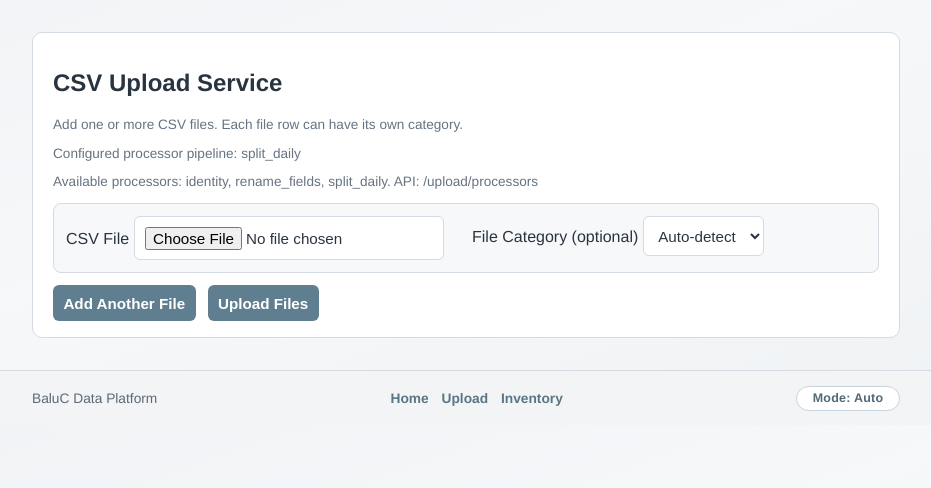
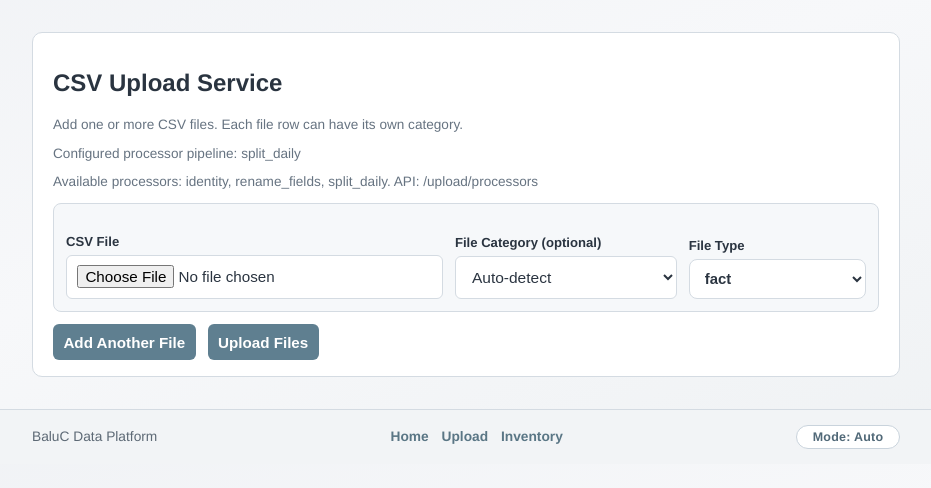
Before and after one commit to sarbadal/baluc-report-data-inventory, a Flask app: page /upload in a window 1280 px wide. Shown: the part 63-551 px from the top of the page, without its empty margins (174-1105 px from the left). Run offline with Flask 3, Linux system fonts and the light colour scheme.

Commit message:
add file type

```diff
--- a/app/routes/upload.py
+++ b/app/routes/upload.py
@@ -12,13 +12,16 @@ upload_bp = Blueprint("upload", __name__, url_prefix="/upload")
 @upload_bp.route("", methods=["GET", "POST"])
 def upload_csv():
     upload_service: UploadService = current_app.extensions["upload_service"]
-    categories = list(current_app.extensions["naming_service"].categories())
+    naming_service = current_app.extensions["naming_service"]
+    categories = list(naming_service.categories())
+    category_default_file_types = naming_service.category_default_file_types()
     configured_processors = current_app.config.get("UPLOAD_PROCESSOR_CLASSES", ["split_daily"])
     processor_options = list_upload_processors()
 
     if request.method == "POST":
         files = [file for file in request.files.getlist("csv_files") if (file.filename or "").strip()]
         selected_categories = request.form.getlist("categories")
+        selected_file_types = request.form.getlist("file_types")
 
         if not files:
             flash("Please select at least one CSV file.", "error")
@@ -28,11 +31,17 @@ def upload_csv():
                 upload_results=[],
                 row_count=max(1, len(selected_categories)),
                 selected_categories=selected_categories,
+                selected_file_types=selected_file_types,
+                category_default_file_types=category_default_file_types,
                 configured_processors=configured_processors,
                 processor_options=processor_options,
             )
 
-        results = upload_service.handle_bulk_upload(files=files, chosen_categories=selected_categories)
+        results = upload_service.handle_bulk_upload(
+            files=files,
+            chosen_categories=selected_categories,
+            file_types=selected_file_types,
+        )
         success_count = sum(1 for result in results if result.success)
         failure_count = len(results) - success_count
 
@@ -51,6 +60,8 @@ def upload_csv():
             upload_results=results,
             row_count=max(1, len(files)),
             selected_categories=selected_categories,
+            selected_file_types=selected_file_types,
+            category_default_file_types=category_default_file_types,
             configured_processors=configured_processors,
             processor_options=processor_options,
         )
@@ -61,6 +72,8 @@ def upload_csv():
         upload_results=[],
         row_count=1,
         selected_categories=[""],
+        selected_file_types=["fact"],
+        category_default_file_types=category_default_file_types,
         configured_processors=configured_processors,
         processor_options=processor_options,
     )
@@ -73,12 +86,14 @@ def start_upload_job():
 
     files = [file for file in request.files.getlist("csv_files") if (file.filename or "").strip()]
     selected_categories = request.form.getlist("categories")
+    selected_file_types = request.form.getlist("file_types")
     if not files:
         return jsonify({"error": "Please select at least one CSV file."}), 400
 
     job_id = upload_job_manager.start_job(
         files=files,
         categories=selected_categories,
+        file_types=selected_file_types,
         upload_service=upload_service,
     )
     return jsonify({"job_id": job_id}), 202
--- a/app/services/upload_jobs.py
+++ b/app/services/upload_jobs.py
@@ -29,6 +29,7 @@ class UploadJobManager:
         self,
         files: list[FileStorage],
         categories: list[str],
+        file_types: list[str],
         upload_service: UploadService,
     ) -> str:
         job_id = datetime.now().strftime("%Y%m%d%H%M%S%f")
@@ -51,7 +52,7 @@ class UploadJobManager:
 
         worker = threading.Thread(
             target=self._run_job,
-            args=(job_id, prepared_files, categories, upload_service),
+            args=(job_id, prepared_files, categories, file_types, upload_service),
             daemon=True,
         )
         worker.start()
@@ -114,6 +115,7 @@ class UploadJobManager:
         job_id: str,
         prepared_files: list[dict[str, str]],
         categories: list[str],
+        file_types: list[str],
         upload_service: UploadService,
     ) -> None:
         self._set_job_state(job_id, status="running", current_step="Processing files")
@@ -123,6 +125,7 @@ class UploadJobManager:
                 self._raise_if_cancel_requested(job_id)
                 chosen_category = categories[idx] if idx < len(categories) else ""
                 normalized_category = chosen_category.strip() or None
+                chosen_file_type = file_types[idx] if idx < len(file_types) else "fact"
                 self._set_job_state(
                     job_id,
                     current_file=item["filename"],
@@ -139,6 +142,7 @@ class UploadJobManager:
                         UploadRequest(
                             file=file,
                             chosen_category=normalized_category,
+                            file_type=chosen_file_type,
                             progress_callback=lambda event: self._on_progress(job_id, event),
                         )
                     )
--- a/app/static/css/style.css
+++ b/app/static/css/style.css
@@ -365,12 +365,56 @@ nav {
 
 .upload-row {
     display: grid;
-    grid-template-columns: 1fr 1fr;
+    grid-template-columns: minmax(240px, 1.7fr) minmax(180px, 1fr) minmax(130px, 0.8fr);
     gap: 0.75rem;
     padding: 0.75rem;
     border: 1px solid var(--border);
     border-radius: 8px;
     background: var(--upload-row-bg);
+    align-items: end;
+}
+
+.upload-row > div {
+    display: grid;
+    grid-template-rows: 2.1rem auto;
+    gap: 0.32rem;
+    align-content: start;
+    min-width: 0;
+}
+
+.upload-row label {
+    display: flex;
+    align-items: flex-end;
+    margin: 0;
+    font-size: 0.82rem;
+    font-weight: 600;
+    line-height: 1.2;
+}
+
+.upload-row .category-select {
+    width: 100%;
+    min-width: 210px;
+    padding: 0.68rem 0.75rem;
+    font-size: 0.97rem;
+}
+
+.upload-file-type-field {
+    justify-self: stretch;
+}
+
+.upload-file-type-field label {
+    text-align: left;
+}
+
+.upload-row .file-type-select {
+    width: 100%;
+    min-width: 112px;
+    padding: 0.62rem 0.7rem;
+    border-radius: 8px;
+    font-size: 0.93rem;
+    font-weight: 600;
+    text-transform: none;
+    letter-spacing: 0;
 }
 
 .inline-actions {
@@ -667,9 +711,29 @@ body.col-resize-active {
     margin-top: 1rem;
 }
 
+@media (max-width: 980px) {
+    .upload-row {
+        grid-template-columns: 1fr 1fr;
+    }
+
+    .upload-row .category-select {
+        min-width: 0;
+    }
+
+    .upload-file-type-field {
+        justify-self: stretch;
+    }
+}
+
 @media (max-width: 640px) {
     .upload-row {
         grid-template-columns: 1fr;
+    }
+
+    .upload-row .file-type-select {
+        width: 100%;
+        min-width: 0;
+        border-radius: 6px;
     }
 
     .stats-grid {
--- a/app/static/js/pages/uploadPage.js
+++ b/app/static/js/pages/uploadPage.js
@@ -12,7 +12,16 @@ import { cancelUploadJob, fetchUploadJob, startUploadJob } from "../modules/uplo
     const liveStatus = document.getElementById("live-status");
     const resultsBlock = document.getElementById("upload-results-block");
     const tableBody = document.querySelector(".results-table tbody");
+    const categoryDefaultRaw = uploadForm.dataset.categoryDefaultFileTypes || "{}";
+    let categoryDefaultFileTypes = {};
     let pollHandle = null;
+
+    try {
+        categoryDefaultFileTypes = JSON.parse(categoryDefaultRaw);
+    } catch (error) {
+        console.warn("Unable to parse category default file types", error);
+        categoryDefaultFileTypes = {};
+    }
 
     if (
         !addRowButton ||
@@ -29,9 +38,57 @@ import { cancelUploadJob, fetchUploadJob, startUploadJob } from "../modules/uplo
         return;
     }
 
+    const applyCategoryDefaultType = function (row, force) {
+        const categorySelect = row.querySelector('select[name="categories"]');
+        const fileTypeSelect = row.querySelector('select[name="file_types"]');
+        if (!categorySelect || !fileTypeSelect) {
+            return;
+        }
+
+        const category = (categorySelect.value || "").trim();
+        const defaultType = categoryDefaultFileTypes[category] || "fact";
+        const hasManualOverride = fileTypeSelect.dataset.userOverride === "true";
+
+        if (force || !hasManualOverride) {
+            fileTypeSelect.value = defaultType;
+            fileTypeSelect.dataset.autoValue = defaultType;
+            fileTypeSelect.dataset.userOverride = "false";
+        }
+    };
+
+    const attachRowBehavior = function (row) {
+        const categorySelect = row.querySelector('select[name="categories"]');
+        const fileTypeSelect = row.querySelector('select[name="file_types"]');
+        if (!categorySelect || !fileTypeSelect) {
+            return;
+        }
+
+        fileTypeSelect.dataset.autoValue = fileTypeSelect.value || "fact";
+        fileTypeSelect.dataset.userOverride = "false";
+
+        categorySelect.addEventListener("change", function () {
+            applyCategoryDefaultType(row, false);
+        });
+
+        fileTypeSelect.addEventListener("change", function () {
+            const autoValue = fileTypeSelect.dataset.autoValue || "fact";
+            fileTypeSelect.dataset.userOverride = fileTypeSelect.value !== autoValue ? "true" : "false";
+        });
+
+        applyCategoryDefaultType(row, false);
+    };
+
+    rowsContainer.querySelectorAll(".upload-row").forEach(function (row) {
+        attachRowBehavior(row);
+    });
+
     addRowButton.addEventListener("click", function () {
         const clone = template.content.cloneNode(true);
         rowsContainer.appendChild(clone);
+        const newRow = rowsContainer.lastElementChild;
+        if (newRow) {
+            attachRowBehavior(newRow);
+        }
     });
 
     const renderRow = function (result) {
@@ -42,6 +99,9 @@ import { cancelUploadJob, fetchUploadJob, startUploadJob } from "../modules/uplo
 
         const categoryCell = document.createElement("td");
         categoryCell.textContent = result.category || "-";
+
+        const fileTypeCell = document.createElement("td");
+        fileTypeCell.textContent = result.file_type || "fact";
 
         const statusCell = document.createElement("td");
         if (result.is_active) {
@@ -105,6 +165,7 @@ import { cancelUploadJob, fetchUploadJob, startUploadJob } from "../modules/uplo
 
         row.appendChild(fileCell);
         row.appendChild(categoryCell);
+        row.appendChild(fileTypeCell);
         row.appendChild(statusCell);
         row.appendChild(progressCell);
         row.appendChild(pathCell);
--- a/app/templates/upload.html
+++ b/app/templates/upload.html
@@ -9,7 +9,13 @@
     <p class="hint">Configured processor pipeline: {{ configured_processors | join(' -> ') }}</p>
     <p class="hint">Available processors: {% for item in processor_options %}{{ item.name }}{% if not loop.last %}, {% endif %}{% endfor %}. API: /upload/processors</p>
 
-    <form method="post" enctype="multipart/form-data" class="form-grid" id="bulk-upload-form">
+    <form
+        method="post"
+        enctype="multipart/form-data"
+        class="form-grid"
+        id="bulk-upload-form"
+        data-category-default-file-types='{{ category_default_file_types | tojson }}'
+    >
         <div id="upload-rows" class="upload-rows" data-row-count="{{ row_count }}">
             {% for i in range(row_count) %}
             <div class="upload-row">
@@ -19,11 +25,18 @@
                 </div>
                 <div>
                     <label>File Category (optional)</label>
-                    <select name="categories">
+                    <select name="categories" class="category-select">
                         <option value="">Auto-detect</option>
                         {% for category in categories %}
                             <option value="{{ category }}" {% if selected_categories and selected_categories|length > i and selected_categories[i] == category %}selected{% endif %}>{{ category }}</option>
                         {% endfor %}
+                    </select>
+                </div>
+                <div class="upload-file-type-field">
+                    <label>File Type</label>
+                    <select name="file_types" class="file-type-select">
+                        <option value="fact" {% if not selected_file_types or selected_file_types|length <= i or selected_file_types[i] == 'fact' %}selected{% endif %}>fact</option>
+                        <option value="dim" {% if selected_file_types and selected_file_types|length > i and selected_file_types[i] == 'dim' %}selected{% endif %}>dim</option>
                     </select>
                 </div>
             </div>
@@ -49,6 +62,7 @@
                 <tr>
                     <th>Original File</th>
                     <th>Category</th>
+                    <th>File Type</th>
                     <th>Status</th>
                     <th>Progress</th>
                     <th>Stored Paths</th>
@@ -59,6 +73,7 @@
                 <tr>
                     <td>{{ result.original_filename or '-' }}</td>
                     <td>{{ result.category or '-' }}</td>
+                    <td>{{ result.file_type or 'fact' }}</td>
                     <td>{{ 'Success' if result.success else 'Failed' }}</td>
                     <td>
                         <div class="progress-wrap">
@@ -95,11 +110,18 @@
         </div>
         <div>
             <label>File Category (optional)</label>
-            <select name="categories">
+            <select name="categories" class="category-select">
                 <option value="">Auto-detect</option>
                 {% for category in categories %}
                     <option value="{{ category }}">{{ category }}</option>
                 {% endfor %}
+            </select>
+        </div>
+        <div class="upload-file-type-field">
+            <label>File Type</label>
+            <select name="file_types" class="file-type-select">
+                <option value="fact" selected>fact</option>
+                <option value="dim">dim</option>
             </select>
         </div>
     </div>
```
Also changed, not shown: app/resources/upload_types.json (+6 -3 lines), app/services/naming.py (+18 -0 lines), app/services/upload_service.py (+37 -1 lines).
